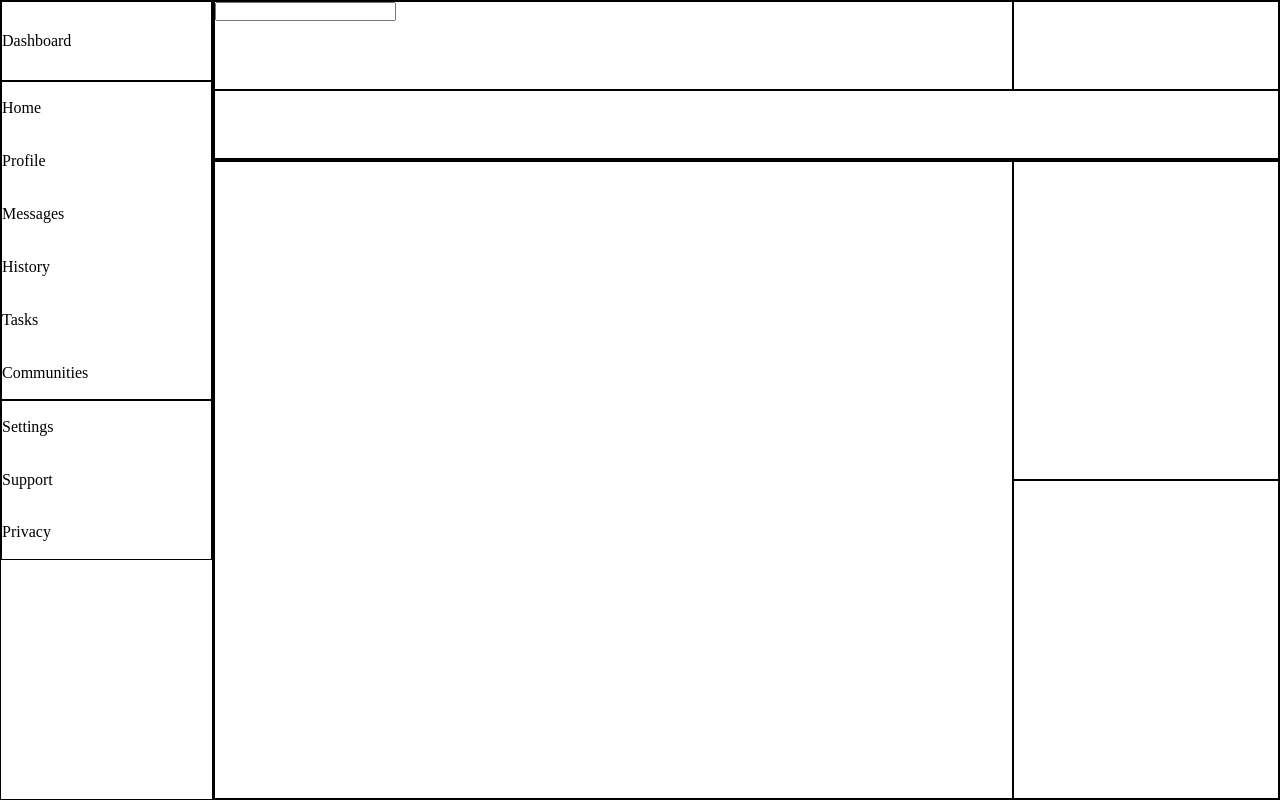
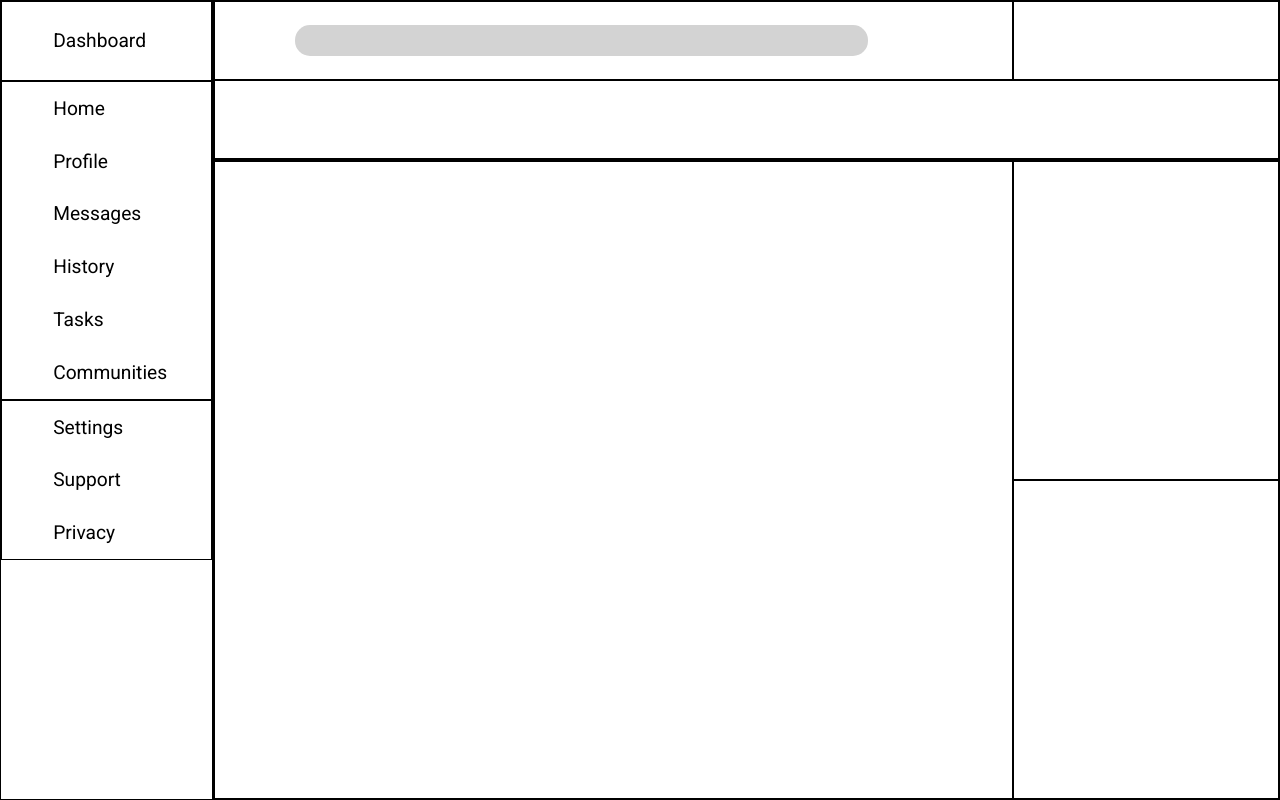
Before and after one commit to Confucii/dashboard, a plain HTML site: page index.html in a window 1280 px wide. Drawn offline with Linux system fonts and the light colour scheme.

Commit message:
Style search bar

```diff
--- a/index.html
+++ b/index.html
@@ -26,7 +26,7 @@
             </div>
         </div>
         <div class="header">
-            <div class="search"><input type="search" name="search" id="search"></div>
+            <div class="search"><input type="text" name="search" id="search"></div>
             <div class="user-info"></div>
             <div class="buttons"></div>
         </div>
--- a/style/style.css
+++ b/style/style.css
@@ -1,7 +1,10 @@
+@import url('https://fonts.googleapis.com/css2?family=Orbitron&family=Roboto&display=swap');
+
 * {
     box-sizing: border-box;
     padding: 0;
     margin: 0;
+    font-family: "Roboto";
 }
 
 .container {
@@ -25,6 +28,8 @@
 
 .sidebar > div {
     border: 1px solid black;
+    padding-left: 4vw;
+    font-size: 1.2rem;
 }
 
 .logo {
@@ -46,10 +51,27 @@
 
 .header {
     grid-template-columns: 3fr 1fr;
+    grid-template-rows: repeat(2, 1fr);
 }
 
 .header > div {
     border: 1px solid black;
+}
+
+.search {
+    display: grid;
+    align-items: center;
+    padding-left: 10%;
+}
+
+#search {
+    border: 0;
+    background-color: lightgray;
+    height: 40%;
+    border-radius: 15px;
+    font-size: 1.2rem;
+    padding-left: 3%;
+    width: 80%;
 }
 
 .buttons {
```
